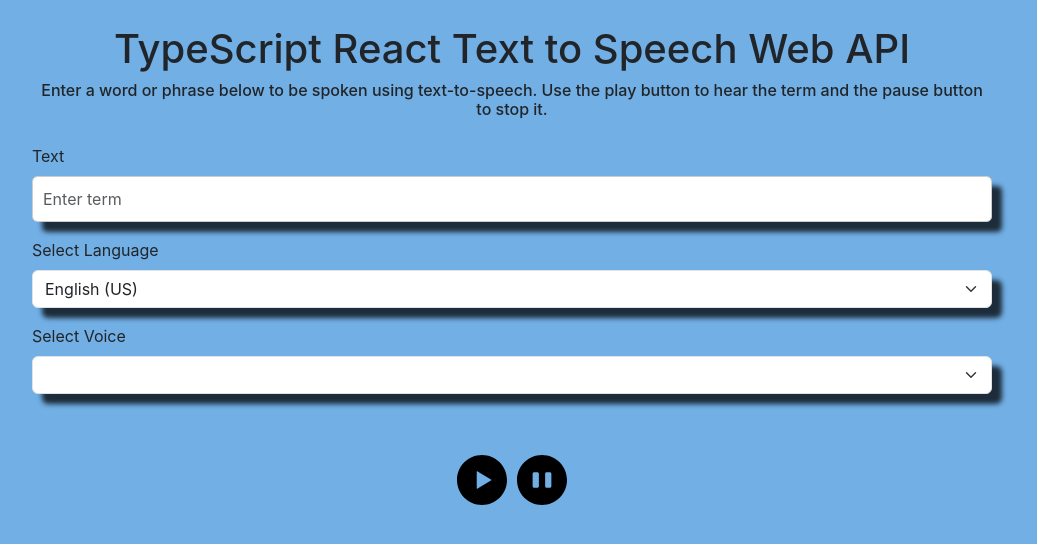
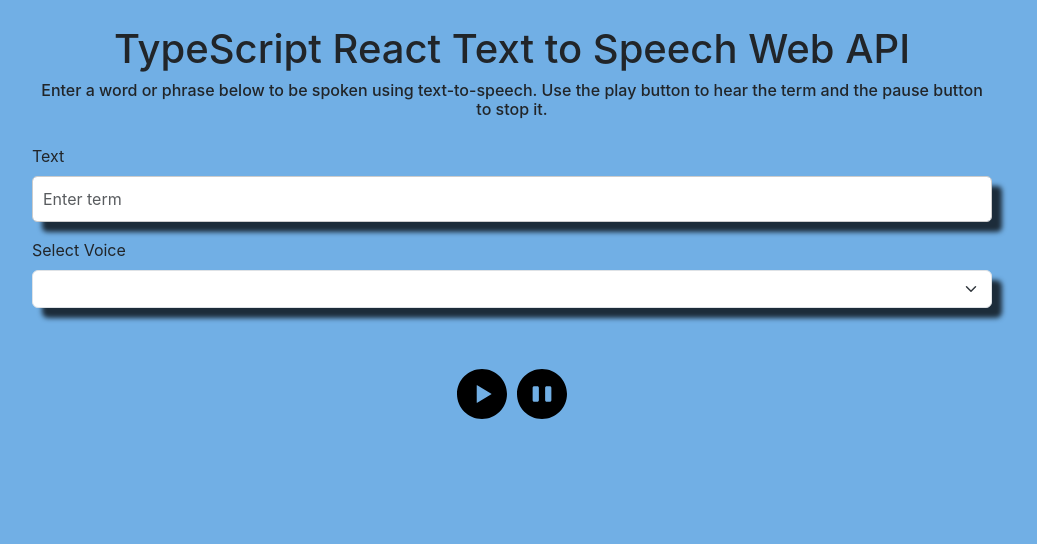
Before and after one commit to matthewgstillman/typescript-react-text-to-speech-api, a React (Create React App) app: page / in a window 1280 px wide. Shown: the top 544 px of the page, without its empty margins (128-1165 px from the left). Built offline with nearby package versions, Linux system fonts and the light colour scheme.

Commit message:
Remove language parameter

```diff
--- a/src/components/FormComponent.tsx
+++ b/src/components/FormComponent.tsx
@@ -1,17 +1,14 @@
 import React, { useState, useEffect } from "react";
-import Button from "react-bootstrap/Button";
 import Form from "react-bootstrap/Form";
 
 interface FormData {
   name: string;
-  language: string;
   voice: string;
 }
 
 const FormComponent = () => {
   const [searchTerm, setSearchTerm] = useState<FormData>({
     name: "",
-    language: "en-US",
     voice: "",
   });
   const [voices, setVoices] = useState<SpeechSynthesisVoice[]>([]);
@@ -35,16 +32,11 @@ const FormComponent = () => {
     loadVoices();
   }, []);
 
-  const speechSynthesis = (
-    searchParameter: string,
-    lang: string,
-    voiceName: string
-  ) => {
+  const speechSynthesis = (searchParameter: string, voiceName: string) => {
     if ("speechSynthesis" in window) {
       window.speechSynthesis.cancel();
       let msg = new SpeechSynthesisUtterance();
       msg.text = searchParameter;
-      msg.lang = lang;
       msg.voice = voices.find((voice) => voice.name === voiceName) || voices[0];
     } else {
       alert("Sorry, your browser doesn't support text to speech!");
@@ -65,7 +57,6 @@ const FormComponent = () => {
       window.speechSynthesis.cancel();
       let msg = new SpeechSynthesisUtterance();
       msg.text = searchTerm.name;
-      msg.lang = searchTerm.language;
       msg.voice =
         voices.find((voice) => voice.name === searchTerm.voice) || voices[0];
       window.speechSynthesis.speak(msg);
@@ -98,20 +89,6 @@ const FormComponent = () => {
             value={searchTerm.name}
             onChange={handleChange}
           />
-        </Form.Group>
-        <Form.Group className="mb-3" controlId="formBasicSelectLanguage">
-          <Form.Label>Select Language</Form.Label>
-          <Form.Select
-            name="language"
-            value={searchTerm.language}
-            onChange={handleChange}
-          >
-            <option value="en-US">English (US)</option>
-            <option value="en-GB">English (UK)</option>
-            <option value="es-ES">Spanish (Spain)</option>
-            <option value="fr-FR">French</option>
-            <option value="de-DE">German</option>
-          </Form.Select>
         </Form.Group>
         <Form.Group className="mb-3" controlId="formBasicSelectVoice">
           <Form.Label>Select Voice</Form.Label>
```
